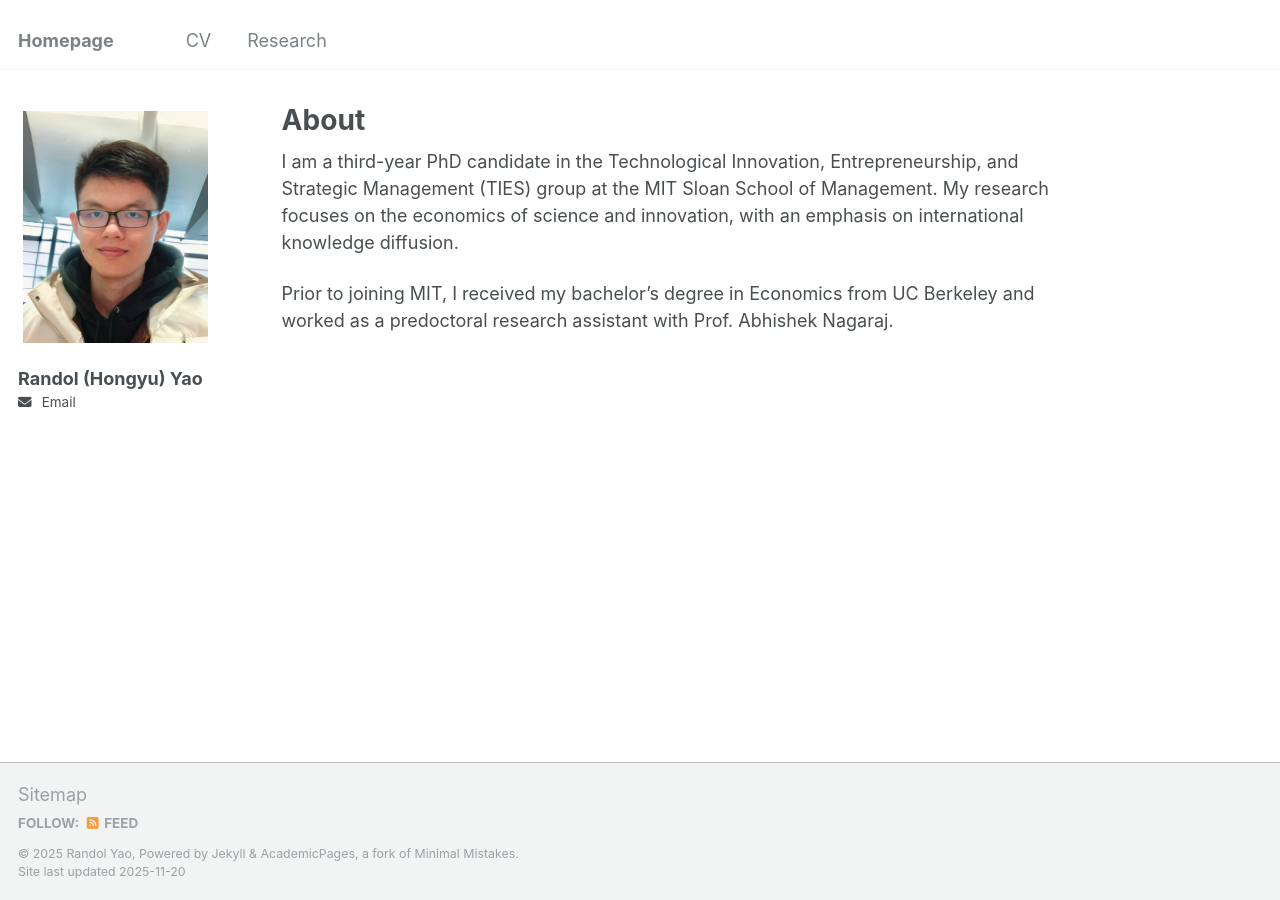
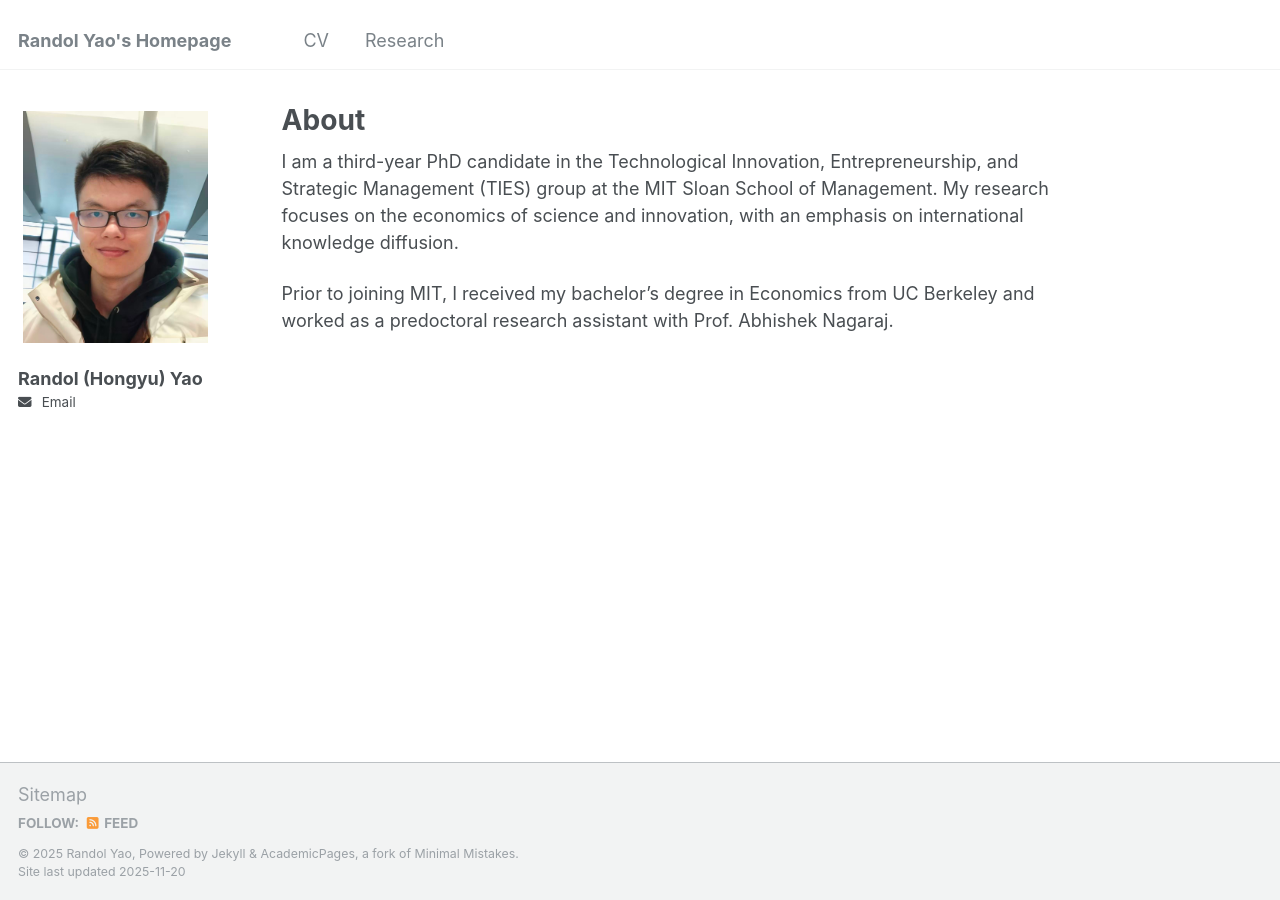
Before and after one commit to hyyao223/hyyao223.github.io, a Jekyll site: the page built from _pages/about.md, in a window 1280 px wide. Built offline with Jekyll 4.4.1, drawn with Linux system fonts in a browser that asks for light colours.

Commit message:
Update _config.yml

```diff
--- a/_config.yml
+++ b/_config.yml
@@ -8,7 +8,7 @@
 
 # Basic Site Settings
 locale                   : "en-US"
-title                    : "Homepage"
+title                    : "Randol Yao's Homepage"
 title_separator          : "-"
 name                     : &name "Randol Yao"
 description              : &description "Randol Yao – PhD Student at MIT Sloan"
```
